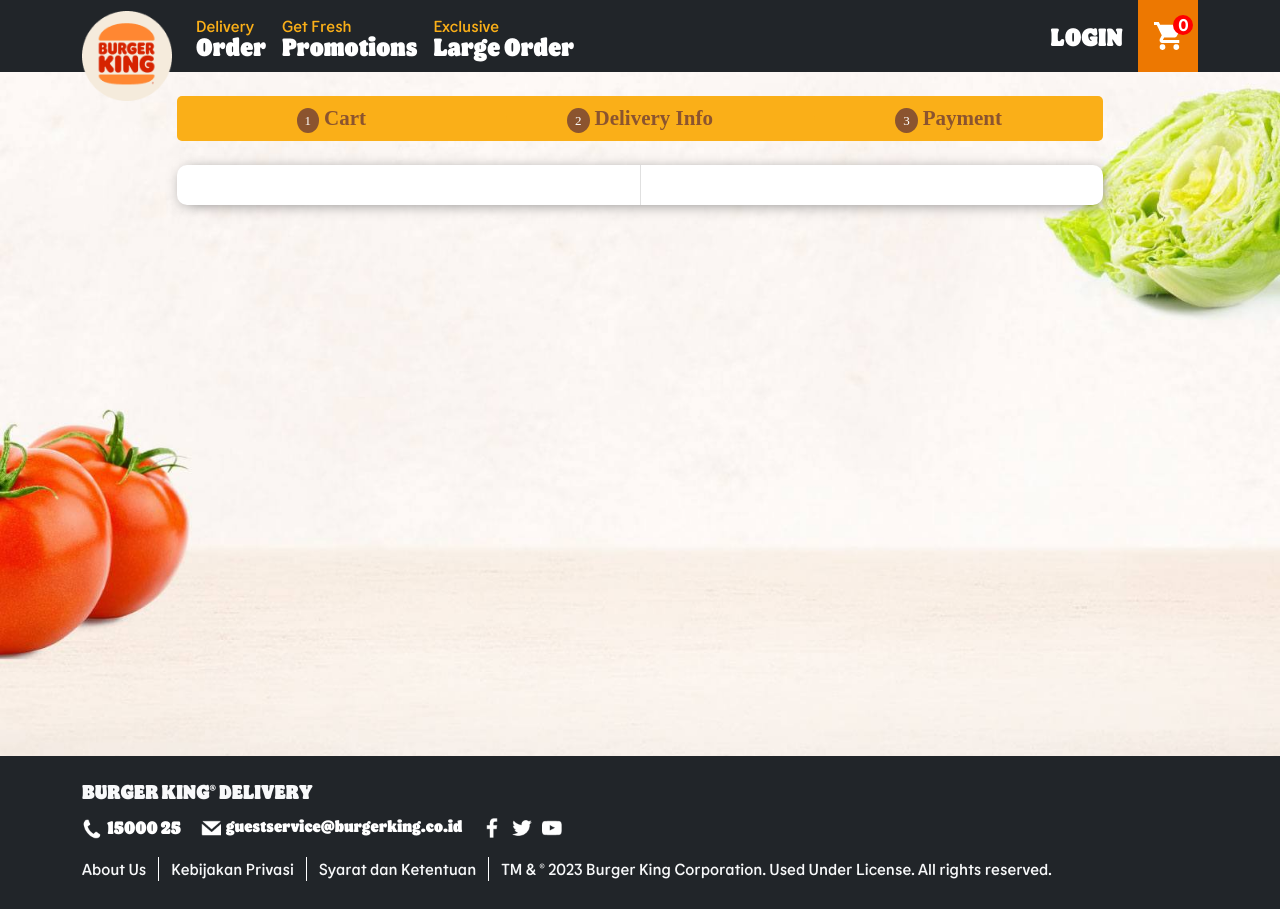
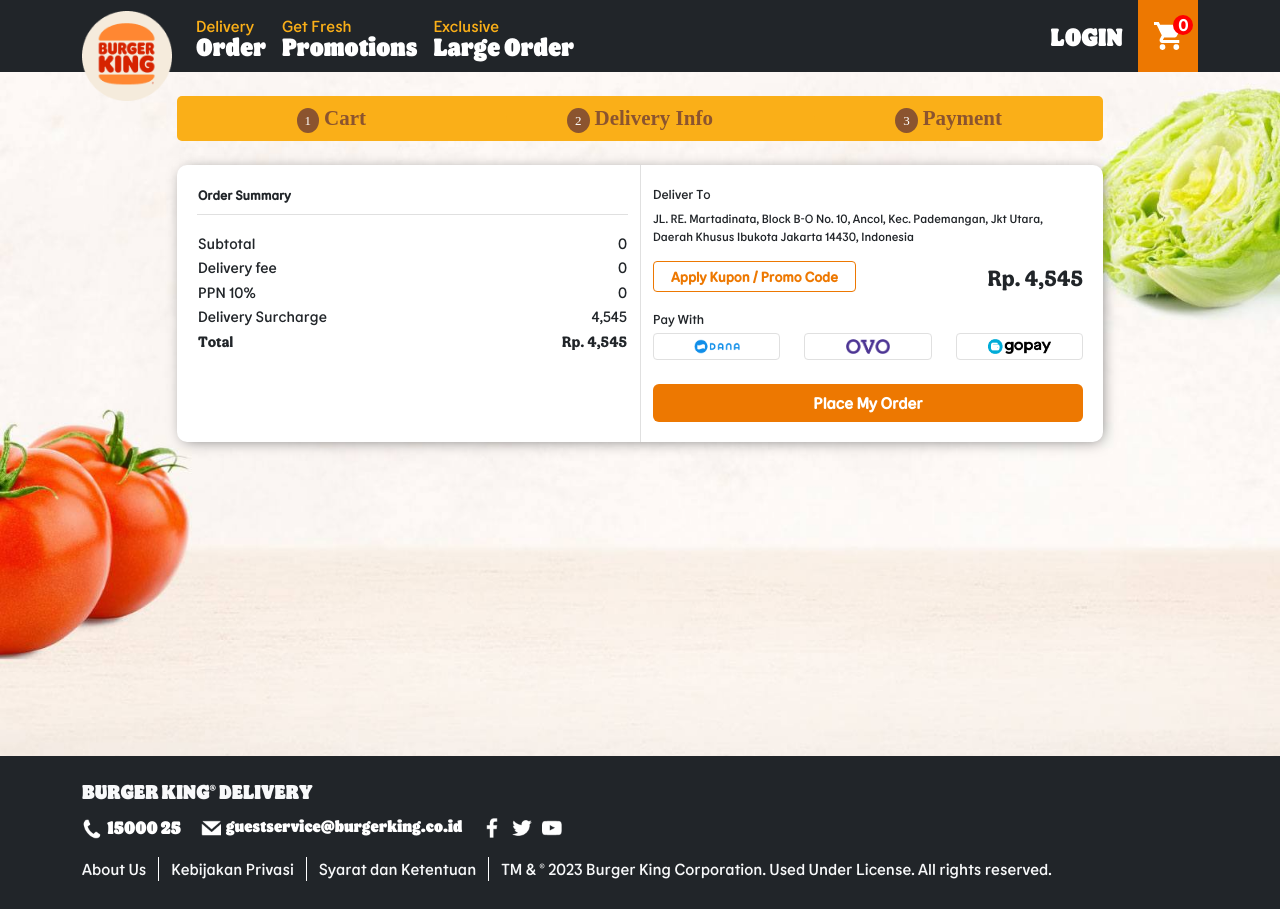
Before and after one commit to nuwasdzarrin/bkdelivery, a React (Create React App) app: page /cart/payment in a window 1280 px wide. Built offline with nearby package versions, Linux system fonts and the light colour scheme.

Commit message:
add payment feature

```diff
--- a/src/custom.scss
+++ b/src/custom.scss
@@ -69,6 +69,16 @@
   }
 }
 .btn-order-outline {
+  color: $background-gold;
+  border-color: $background-gold;
+  font-weight: bold;
+  width: 100%;
+  &:hover {
+    color: #bd6002;
+    border-color: #bd6002;
+  }
+}
+.btn-link-outline {
   color: $background-gold;
   font-weight: bold;
   width: 100%;
--- a/src/pages/cart/DeliveryPage.jsx
+++ b/src/pages/cart/DeliveryPage.jsx
@@ -28,6 +28,7 @@
                                         <h6 className="mb-1">1. Set Lokasi Pengantaran di Peta</h6>
                                         <p className="note">Pastikan pin lokasi sudah sesuai dengan lokasi pengantaran</p>
                                         <iframe
+                                            title={`title-${(Math.random() + 1).toString(36).substring(2)}`}
                                             src="https://www.google.com/maps/embed?pb=!1m18!1m12!1m3!1d15867.57988111059!2d106.82964875!3d-6.144807299999999!2m3!1f0!2f0!3f0!3m2!1i1024!2i768!4f13.1!3m3!1m2!1s0x2e69f59269e62e3d%3A0xb3da35d58f3f6382!2sJakarta%20International%20Expo%2C%20RW.10%2C%20East%20Pademangan%2C%20Pademangan%2C%20Central%20Jakarta%20City%2C%20Jakarta%2014410!5e0!3m2!1sen!2sid!4v1683650863691!5m2!1sen!2sid"
                                             width="100%" loading="lazy"
                                             referrerPolicy="no-referrer-when-downgrade"></iframe>
--- a/src/pages/cart/PaymentPage.jsx
+++ b/src/pages/cart/PaymentPage.jsx
@@ -1,6 +1,30 @@
-import Step from "../../components/cart/step/Step";
+import "./PaymentPage.scss"
+import Step from "../../components/cart/step/Step"
+import {useEffect, useState} from "react";
+import {useSelector} from "react-redux";
+import {cartList} from "../../store/reducers/cart";
+import {formatPrice} from "../../helpers";
+import icDana from "../../assets/images/payments/logo_dana.png"
+import icOvo from "../../assets/images/payments/logo_ovo.png"
+import icGopay from "../../assets/images/payments/logo_gopay.png"
+import icCheck from "../../assets/icons/ic_check.png"
 
 const PaymentPage = () => {
+    const cart_list = useSelector(cartList)
+
+    let surcharge = 4545
+    let deliveryFee = 0
+    let [ppn, setPpn] = useState(0)
+    let [subtotal, setSubtotal] = useState(0)
+    let [total, setTotal] = useState(0)
+    let [paymentSelected, setPaymentSelected] = useState('')
+
+    useEffect(() => {
+        setSubtotal(cart_list.reduce((n, {price, quantity}) => n + (price * quantity), 0) || 0)
+        setPpn(0.1 * (subtotal + deliveryFee))
+        setTotal(subtotal + deliveryFee + ppn + surcharge)
+    }, [cart_list, subtotal, deliveryFee, ppn, surcharge])
+
     return (
         <div className="container section">
             <div className="row my-4">
@@ -10,8 +34,91 @@
                         <div className="wrapper-menu">
                             <div className="row">
                                 <div className="col-lg-6">
+                                    <table className="table-item mb-3">
+                                        <thead>
+                                        <tr>
+                                            <th colSpan={3}>Order Summary</th>
+                                        </tr>
+                                        </thead>
+                                        <tbody>
+                                        {
+                                            cart_list.map((cl, index) => {
+                                                return (
+                                                    <tr key={index}>
+                                                        <td>{cl.title}</td>
+                                                        <td className="text-right">x {cl.quantity}</td>
+                                                        <td className="text-right">
+                                                            Rp. {formatPrice(cl.quantity * cl.price)}
+                                                        </td>
+                                                    </tr>
+                                                )
+                                            })
+                                        }
+                                        </tbody>
+                                    </table>
+                                    <table className="table-price">
+                                        <tbody>
+                                        <tr>
+                                            <td>Subtotal</td>
+                                            <td className="text-right">{formatPrice(subtotal)}</td>
+                                        </tr>
+                                        <tr>
+                                            <td>Delivery fee</td>
+                                            <td className="text-right">{formatPrice(deliveryFee)}</td>
+                                        </tr>
+                                        <tr>
+                                            <td>PPN 10%</td>
+                                            <td className="text-right">{formatPrice(ppn)}</td>
+                                        </tr>
+                                        <tr>
+                                            <td>Delivery Surcharge</td>
+                                            <td className="text-right">{formatPrice(surcharge)}</td>
+                                        </tr>
+                                        <tr>
+                                            <td className="total-bill">Total</td>
+                                            <td className="total-bill text-right">Rp. {formatPrice(total)}</td>
+                                        </tr>
+                                        </tbody>
+                                    </table>
                                 </div>
-                                <div className="col-lg-6 d-none d-lg-block right-product">
+                                <div className="col-lg-6 right-product payment-right">
+                                    <div className="mb-3">
+                                        <div className="title-sec mb-1">Deliver To</div>
+                                        <p className="caption">JL. RE. Martadinata, Block B-O No. 10, Ancol, Kec. Pademangan, Jkt Utara, Daerah Khusus Ibukota Jakarta 14430, Indonesia</p>
+                                    </div>
+                                    <div className="row mb-3">
+                                        <div className="col-md-6">
+                                            <button className="btn btn-sm btn-order-outline">Apply Kupon / Promo Code</button>
+                                        </div>
+                                        <div className="col-md-6">
+                                            <div className="total-bill text-right">Rp. {formatPrice(total)}</div>
+                                        </div>
+                                    </div>
+                                    <div className="row mb-4">
+                                        <div className="title-sec mb-1">Pay With</div>
+                                        <div className="col-md-4">
+                                            <div className={`pay-item ${paymentSelected === 'dana' ? 'active' : ''}`}
+                                                 onClick={() => setPaymentSelected('dana')} >
+                                                <img src={icCheck} alt="ic-check" className="icon-check" />
+                                                <img src={icDana} alt="logo-pay" />
+                                            </div>
+                                        </div>
+                                        <div className="col-md-4">
+                                            <div className={`pay-item ${paymentSelected === 'ovo' ? 'active' : ''}`}
+                                                 onClick={() => setPaymentSelected('ovo')} >
+                                                <img src={icCheck} alt="ic-check" className="icon-check" />
+                                                <img src={icOvo} alt="logo-pay" />
+                                            </div>
+                                        </div>
+                                        <div className="col-md-4">
+                                            <div className={`pay-item ${paymentSelected === 'gopay' ? 'active' : ''}`}
+                                                 onClick={() => setPaymentSelected('gopay')} >
+                                                <img src={icCheck} alt="ic-check" className="icon-check" />
+                                                <img src={icGopay} alt="logo-pay" />
+                                            </div>
+                                        </div>
+                                    </div>
+                                    <button className="btn btn-order">Place My Order</button>
                                 </div>
                             </div>
                         </div>
--- /dev/null
+++ b/src/pages/cart/PaymentPage.scss
@@ -0,0 +1,57 @@
+.table-item {
+  width: 100%;
+  & tr {
+    border-bottom: 1px solid #e0e0e0;
+  }
+  & th {
+    padding-bottom: 8px;
+    min-width: 100px;
+    font-size: 13px;
+  }
+  & td {
+    padding: 12px 0;
+    font-size: 12px;
+  }
+}
+.table-price {
+  width: 100%;
+  & td {
+    font-size: 15px;
+  }
+}
+.total-bill {
+  font-family: FlameRegular;
+  font-size: 22px;
+}
+.payment-right {
+  .title-sec {
+    font-size: 13px;
+  }
+  .caption {
+    font-size: 12px;
+  }
+  .pay-item {
+    border: 1px solid #e0e0e0;
+    border-radius: 4px;
+    display: flex;
+    justify-content: center;
+    padding: 5px 0;
+    cursor: pointer;
+    position: relative;
+    .icon-check {
+      display: none;
+      position: absolute;
+      top: -5px;
+      right: -5px;
+    }
+    &.active {
+      border-color: #ed7801;
+      .icon-check {
+        display: block;
+      }
+    }
+    img {
+      height: 15px;
+    }
+  }
+}
--- a/src/pages/cart/PreviewPage.jsx
+++ b/src/pages/cart/PreviewPage.jsx
@@ -91,7 +91,8 @@
                                         <div className="title-subtotal mb-1">Order Subtotal*</div>
                                         <div className="cart-price mb-2">Rp. {formatPrice(subTotal())}</div>
                                         <div className="note-cart mb-4">*Price might change due to your delivery location.</div>
-                                        <Link className="btn btn-link btn-order-outline" to={`/cart/delivery`}>
+                                        <button className="btn btn-order mb-2">Login To Order</button>
+                                        <Link className="btn btn-link btn-link-outline" to={`/cart/delivery`}>
                                             Continue as Guest
                                         </Link>
                                     </div>
--- a/src/pages/products/index.jsx
+++ b/src/pages/products/index.jsx
@@ -52,7 +52,7 @@
                                                 />
                                             </div>
                                             <button
-                                                className="btn btn-warning btn-order"
+                                                className="btn btn-order"
                                                 onClick={onAddToCart}
                                             >Add To Cart</button>
                                         </div>
```
Also changed, not shown: src/assets/icons/ic_check.png (added).
